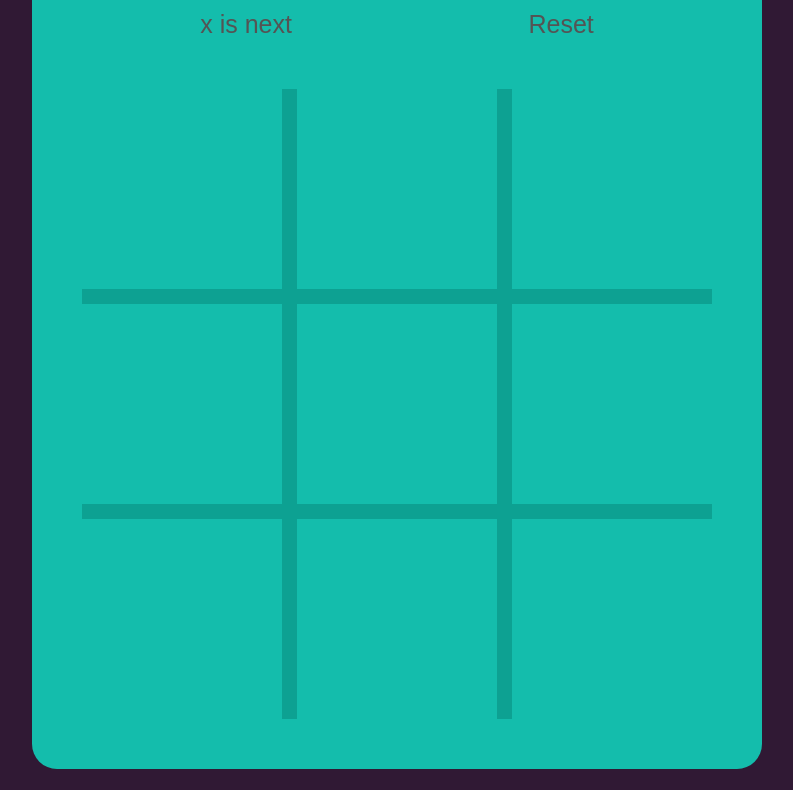
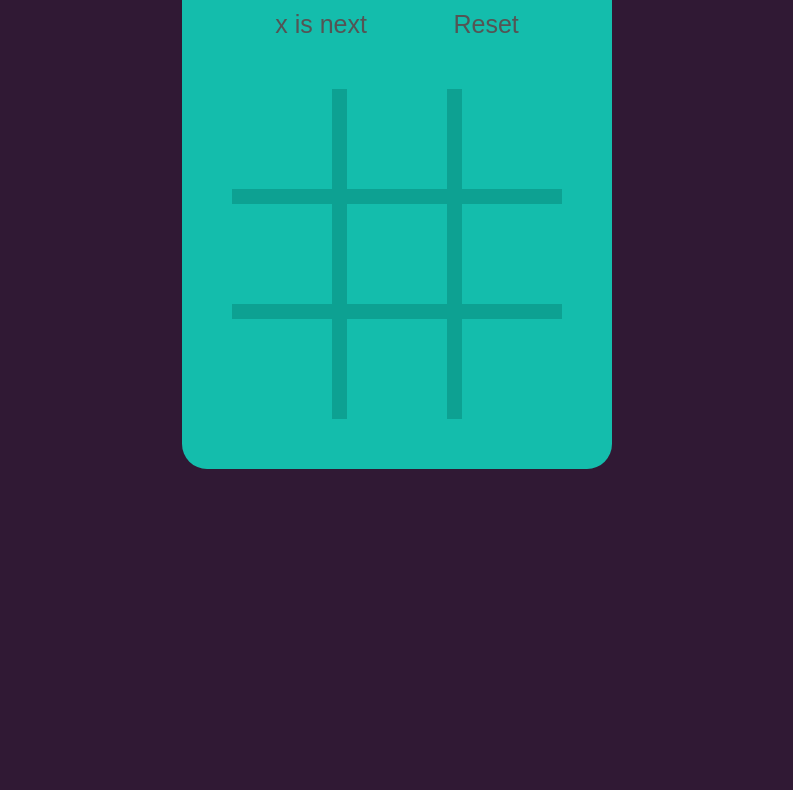
Before and after one commit to branchwag/tictactoejs, a plain HTML site: page index.html in a window 1280 px wide. Shown: the part 152-942 px from the top of the page, without its empty margins (243-1036 px from the left). After the commit the page ends 800 px from the top, so only its background shows below. Drawn offline with Linux system fonts and the light colour scheme.

Commit message:
shrinks board a bit

```diff
--- a/styles.css
+++ b/styles.css
@@ -54,7 +54,8 @@ body {
 }
 
 .game-cell {
-  height: 200px;
-  width: 200px;
+  height: 6.25em;
+  width: 6.25em;
   background: #14bdac;
+  cursor: pointer;
 }
```
